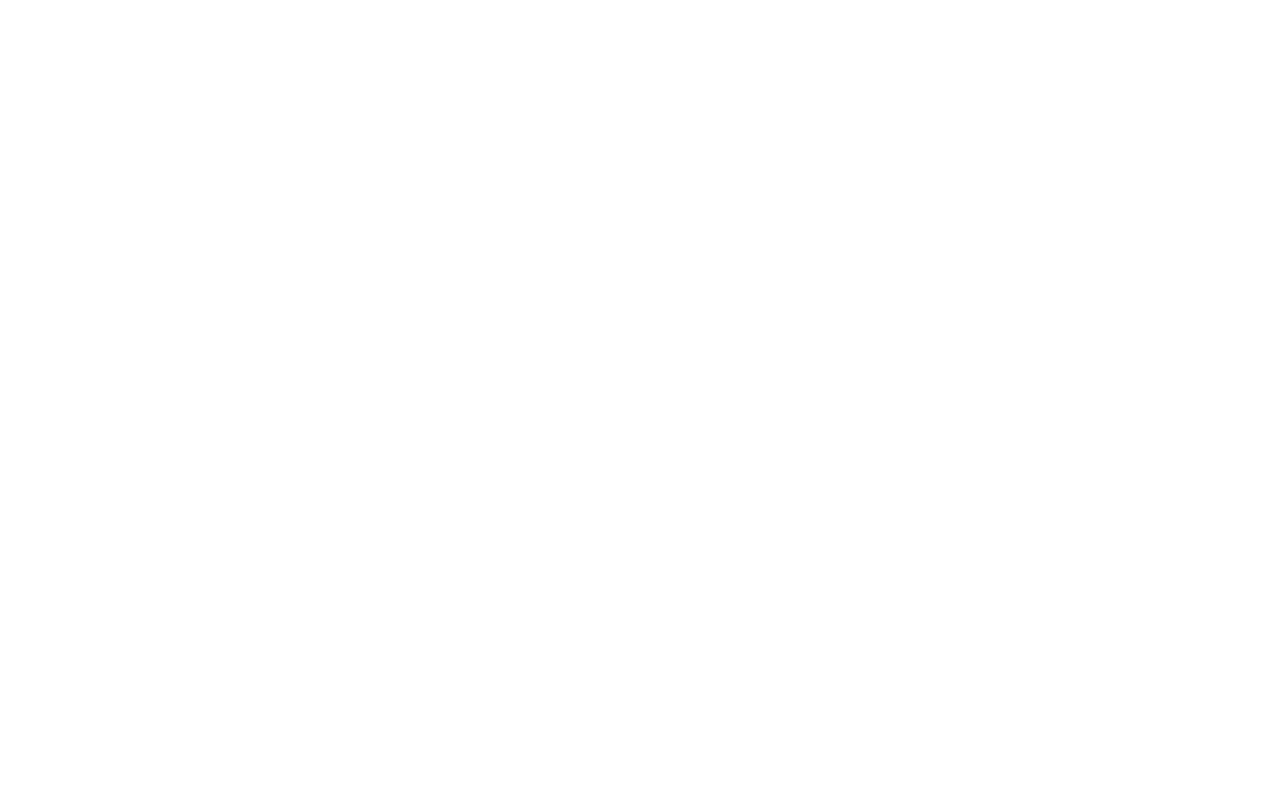
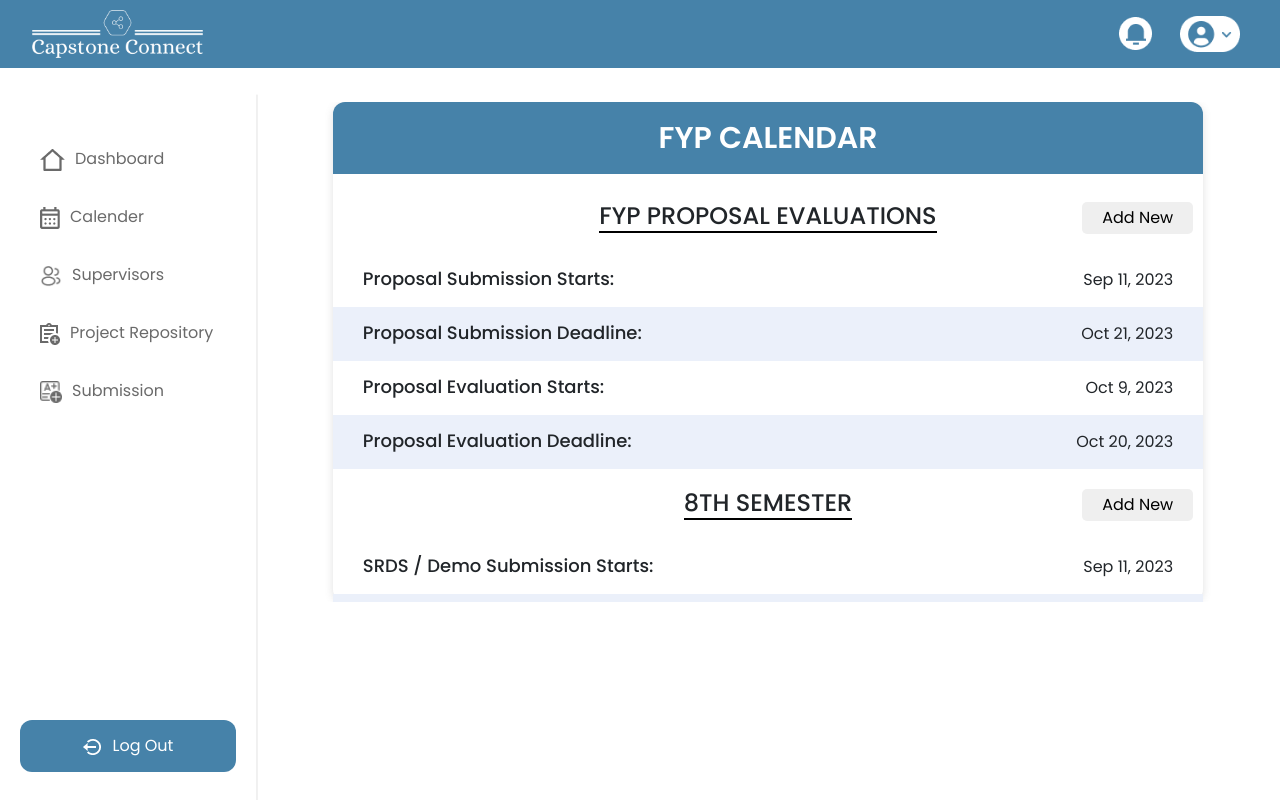
Before and after one commit to abdulrehmannkhan/Capstone-Connect, a React (Create React App) app: page /AdminCalender in a window 1280 px wide. Before the commit this address had no page. Built offline with nearby package versions, Linux system fonts and the light colour scheme.

Commit message:
admin calender done

```diff
--- a/src/App.js
+++ b/src/App.js
@@ -14,6 +14,7 @@ import SupProjects from './components/SupProjects';
 import ProjectPage from './components/ProjectPage';
 import SupervisorDashboard from './components/SupervisorDashboard';
 import ProjectInner from './components/ProjectInner';
+import AdminCalender from './components/AdminCalender';
 
 
 
@@ -34,7 +35,7 @@ function App() {
           <Route path='/ProjectPage' element={<ProjectPage/>}></Route>
           <Route path='/SupervisorDashboard' element={<SupervisorDashboard/>}></Route>
           <Route path='/ProjectInner' element={<ProjectInner/>}></Route>
-
+          <Route path='/AdminCalender' element={<AdminCalender/>}></Route>
         </Routes>
       </BrowserRouter>
     </>
--- /dev/null
+++ b/src/components/AdminCalender.js
@@ -0,0 +1,75 @@
+import React from 'react'
+import NavBar from './NavBar'
+import MainSideBar from './MainSideBar'
+
+function AdminCalender() {
+    return (
+        <div>
+            <NavBar />
+            <MainSideBar />
+            <div className="calenderMain">
+                <div className="conatiner">
+                    <h2>FYP Calendar</h2>
+                    <div className="innersection">
+                        <div className="sec1">
+                            <button className='addmore'>Add New</button>
+                            <h3>FYP Proposal Evaluations</h3>
+                            <ul>
+                                <li><h5>Proposal Submission Starts:</h5>
+                                    <p className='date'>Sep 11, 2023</p>
+                                </li>
+                                <li><h5>Proposal Submission Deadline:</h5>
+                                    <p className='date'>Oct 21, 2023</p>
+                                </li>
+                                <li><h5>Proposal Evaluation Starts:</h5>
+                                    <p className='date'>Oct 9, 2023</p>
+                                </li>
+                                <li><h5>Proposal Evaluation Deadline:</h5>
+                                    <p className='date'>Oct 20, 2023</p>
+                                </li>
+                            </ul>
+                        </div>
+                        <div className="sec1">
+                            <button className='addmore'>Add New</button>
+                            <h3>8th Semester</h3>
+                            <ul>
+                                <li><h5>SRDS / Demo Submission Starts:</h5>
+                                    <p className='date'>Sep 11, 2023</p>
+                                </li>
+                                <li><h5>SRDS / Demo Submission Deadline:</h5>
+                                    <p className='date'>Sep 11, 2023</p>
+                                </li>
+                                <li><h5>Internal Evaluation 7th Starts:</h5>
+                                    <p className='date'>Sep 11, 2023</p>
+                                </li>
+                                <li><h5>Internal Evaluation 7th Deadline:</h5>
+                                    <p className='date'>Sep 11, 2023</p>
+                                </li>
+                            </ul>
+                        </div>
+                        <div className="sec1">
+                            <button className='addmore'>Add New</button>
+                            <h3>FYP Proposal Evaluations</h3>
+                            <ul>
+                                <li><h5>Proposal Submission Starts:</h5>
+                                    <p className='date'>Sep 11, 2023</p>
+                                </li>
+                                <li><h5>Proposal Submission Starts:</h5>
+                                    <p className='date'>Sep 11, 2023</p>
+                                </li>
+                                <li><h5>Proposal Submission Starts:</h5>
+                                    <p className='date'>Sep 11, 2023</p>
+                                </li>
+                                <li><h5>Proposal Submission Starts:</h5>
+                                    <p className='date'>Sep 11, 2023</p>
+                                </li>
+                            </ul>
+                        </div>
+                    </div>
+                </div>
+            </div>
+        </div>
+    )
+}
+
+export default AdminCalender
--- a/src/components/CompStyle.css
+++ b/src/components/CompStyle.css
@@ -1651,3 +1651,18 @@ h2 {
     position: relative;
     left: -45px;
 }
+
+/* admin calender  */
+
+button.addmore {
+    position: absolute;
+    right: 10px;
+    border: none;
+    border-radius: 5px;
+    padding: 4px 20px;
+    top: 0px;
+}
+
+.sec1 {
+    position: relative;
+}
```
